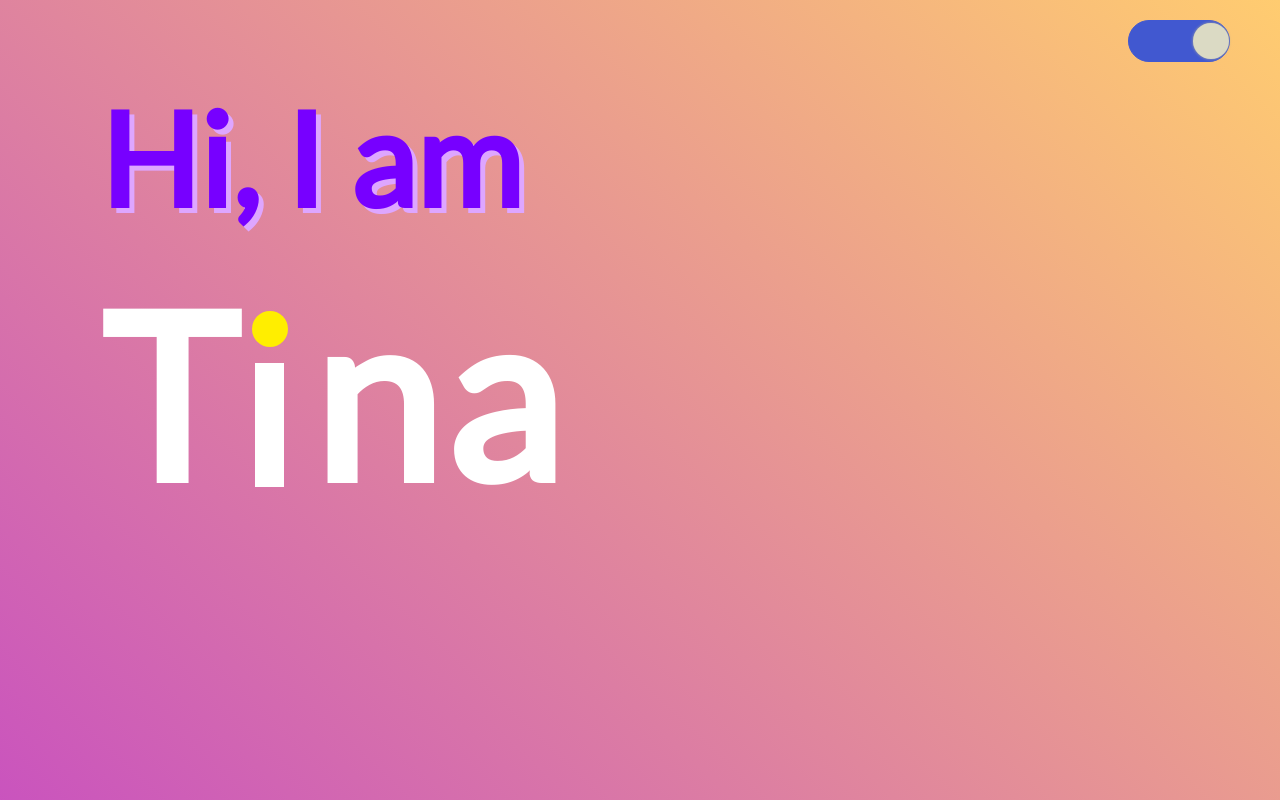
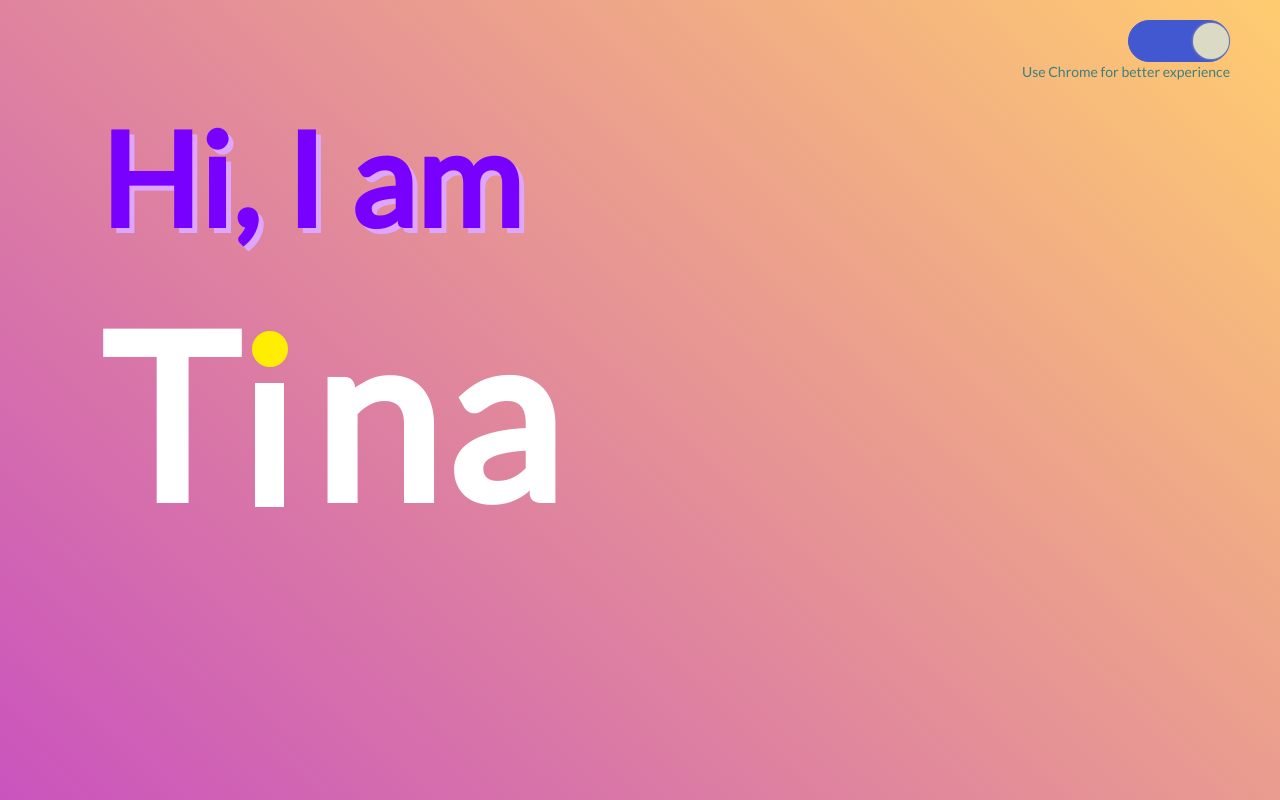
Before and after one commit to TingYuWong/TingYuWong.github.io, a Vue app: page / in a window 1280 px wide. Shown: the top 800 px of the page. Built offline with nearby package versions, Linux system fonts and the light colour scheme; a web font is replaced by a local one.

Commit message:
safari 有d3 zoom不相容及字體問題

```diff
--- a/src/components/LandingPage/Toggle.vue
+++ b/src/components/LandingPage/Toggle.vue
@@ -4,6 +4,7 @@
             <div ref="circle" class="circle"></div>
         </div>
     </div>
+    <div class="hint">Use Chrome for better experience</div>
 </template>
 
 <script>
@@ -90,4 +91,11 @@ export default {
     background-color: rgb(219, 218, 196);
     box-shadow: 0px 0px 3px rgb(168, 168, 159);
 }
+
+.hint {
+    color: rgb(65, 126, 126);
+    text-align: right;
+    font-size: 14px;
+    margin-top: 3px;
+}
 </style>
```
